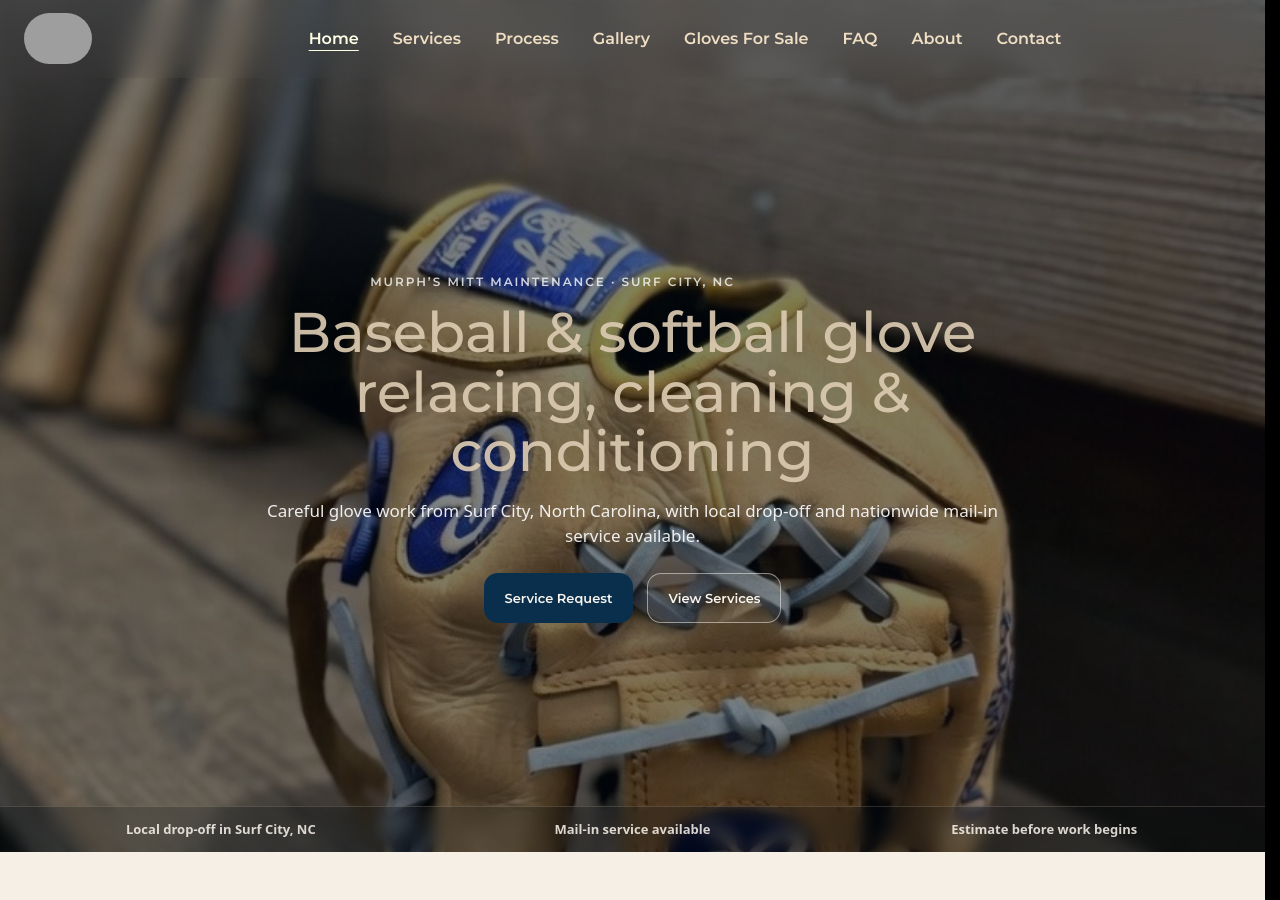
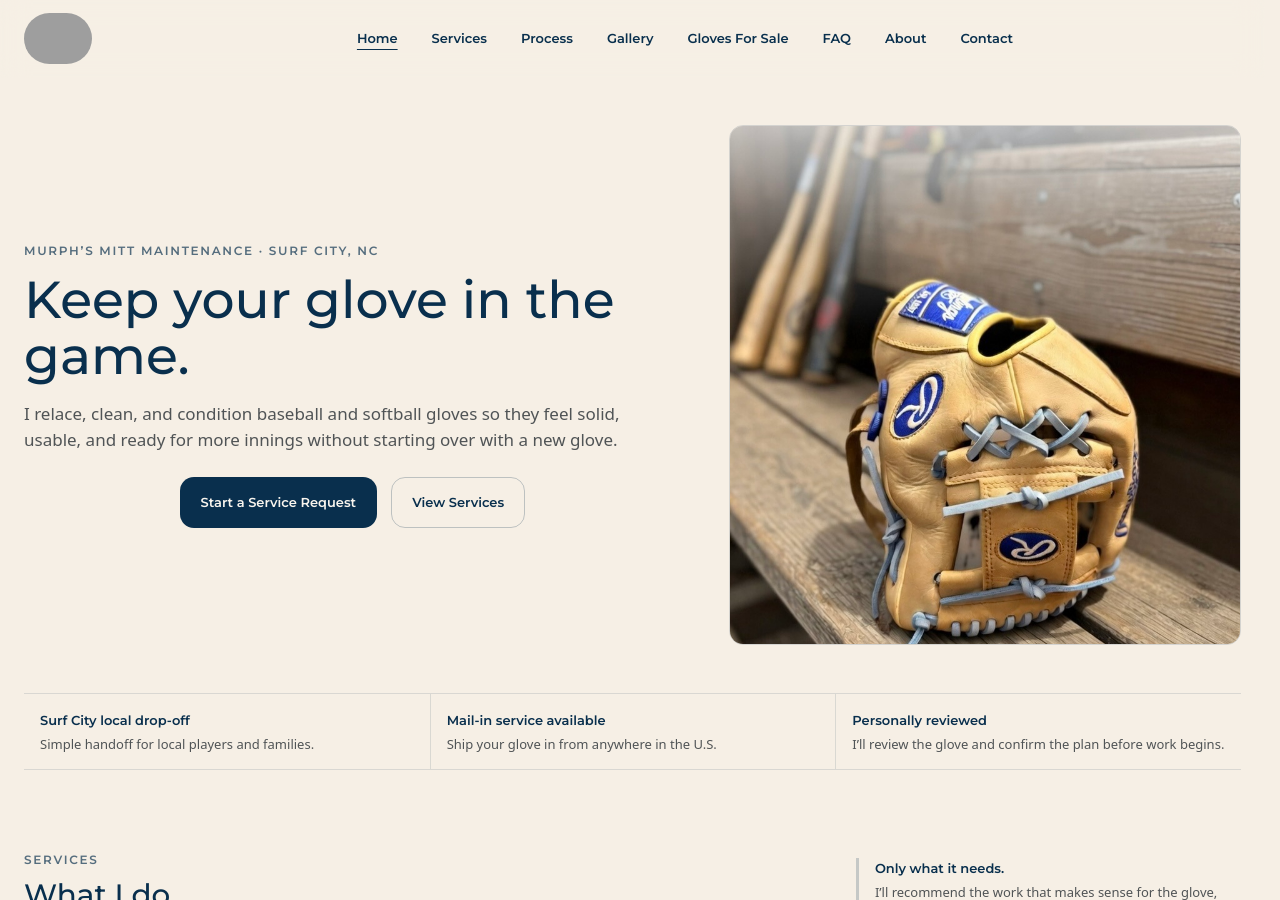
Before and after one commit to kbrettmurphy-ctrl/murphsmitts, a Jekyll site: the page built from index.html, in a window 1280 px wide and 900 px high. Built offline with Jekyll 4.4.1, drawn with Linux system fonts in a browser that asks for light colours; some of the changed text lies outside the part shown; grey boxes are pictures that could not be loaded.

Commit message:
style: polish MurphOS home page

```diff
--- a/assets/css/styles-16.css
+++ b/assets/css/styles-16.css
@@ -148,7 +148,7 @@ label,
 }
 
 body.home .site-header{
-  background: transparent;
+  background: rgba(246, 239, 229, .82);
 }
 
 body.header-scrolled .site-header{
@@ -157,7 +157,7 @@ body.header-scrolled .site-header{
 }
 
 body.home.header-over-hero .site-header{
-  background: transparent;
+  background: rgba(246, 239, 229, .82);
   border-bottom-color: transparent;
 }
 
@@ -254,15 +254,20 @@ body.home.header-over-hero .site-header{
    /* color: var(--red); */
 /* } */
 
-/* Home only: cream nav while header is over the hero */
+/* Home keeps normal navy nav over the editorial hero. */
+body.home .site-nav a{
+  font-size: var(--text-sm);
+  filter: none;
+}
+
 body.home.header-over-hero .site-nav a{
-  color: var(--mm-cream-brand);
+  color: var(--mm-navy);
 }
 
 body.home.header-over-hero .site-nav a.active,
 body.home.header-over-hero .site-nav a[aria-current="page"],
 body.home.header-over-hero .site-nav a:hover{
-  color: var(--mm-cream-brand);
+  color: var(--mm-navy);
 }
 
 .actions{
@@ -399,166 +404,123 @@ body.home.header-over-hero .site-nav a:hover{
    HERO
    ========================= */
 
-body.home{ background: #000; }
-
-/* Home only: let the hero own the screen (footer goes below fold) */
+body.home{ background: var(--mm-bg); }
+
+/* Home only: let sections control their own rhythm. */
 body.home main{
-  flex: 0;          /* stop shrinking main to make room for footer */
+  flex: 0;
 }
 
 body.home .hero{
-  min-height: calc(100vh - var(--space-7));
-  min-height: calc(100svh - var(--space-7));
+  min-height: auto;
 }
 body.home .footer{margin-top:0;}
 .hero{
   position: relative;
-  min-height: calc(100vh - var(--space-7));   /* fallback */
-  min-height: calc(100svh - var(--space-7));  /* mobile-safe */
-  display:flex;
-  align-items:center;
-  justify-content:center;
-  text-align:center;
-
-  background-image: url("../img/IMG_7977.jpeg");
-  background-size: cover;
-  background-position: center;
-  background-repeat: no-repeat;
+  min-height: auto;
+  padding: calc(var(--headerH) + var(--space-7)) 0 var(--space-7);
+  background: var(--mm-bg);
+  text-align:left;
 }
 
 .hero::before{
-  content:"";
-  position:absolute;
-  inset:0;
-  background: rgba(2, 11, 18, 0.5);
+  content:none;
+}
+
+.hero-inner{
+  display:grid;
+  grid-template-columns: minmax(0, 1fr) minmax(320px, .78fr);
+  gap: var(--space-7);
+  align-items:center;
 }
 
 .hero-content{
   position: relative;
   z-index: 1;
-  color: rgba(218, 202, 177,0.92);
-  max-width: 900px;
-  padding: calc(var(--headerH) + var(--space-9)) 0 var(--space-10);
+  max-width: 680px;
+  padding: 0;
+  color: var(--mm-ink);
 }
 
 .hero .hero-kicker{
   margin: 0 0 var(--space-3);
-  color: rgba(249, 245, 238, .78);
+  color: rgba(9, 47, 77, .68);
   font-family: var(--font-brand);
   font-size: var(--text-xs);
   font-weight: 800;
-  letter-spacing: .16em;
+  letter-spacing: .14em;
   text-transform: uppercase;
 }
 
 .hero h1{
-  max-width: 860px;
-  margin: 0 auto var(--space-4);
-  font-size: clamp(38px, 4.5vw, 56px);
+  margin: 0 0 var(--space-4);
+  color: var(--mm-navy);
+  font-size: clamp(34px, 4.4vw, 52px);
   font-weight: 500;
   letter-spacing: 0;
-  line-height: 1.06;
+  line-height: 1.08;
 }
 
 .hero p{
-  max-width: 740px;
-  margin: 0 auto var(--space-5);
-  color: rgba(249, 245, 238, .9);
+  max-width: 620px;
+  margin: 0 0 var(--space-5);
+  color: var(--mm-ink-muted);
   font-size: var(--text-md);
-  line-height: 1.5;
-  filter:brightness(110%);
+  line-height: 1.55;
+  filter:none;
 }
 
 .hero .btn-secondary{
-  color: var(--mm-bg-soft);
-  border-color: rgba(249, 245, 238, .5);
-  background: rgba(255, 255, 255, .06);
+  color: var(--mm-navy);
+  border-color: var(--mm-border-strong);
+  background: transparent;
 }
 
 .hero .btn-secondary:hover{
-  color: var(--mm-bg-soft);
-  background: rgba(255, 255, 255, .12);
-  border-color: rgba(249, 245, 238, .78);
+  color: var(--mm-navy);
+  background: rgba(9, 47, 77, .06);
+  border-color: var(--mm-navy);
+}
+
+.hero-media{
+  margin:0;
+}
+
+.hero-media img{
+  display:block;
+  width:100%;
+  aspect-ratio: 3 / 4;
+  max-height: 520px;
+  object-fit: cover;
+  object-position: 50% 54%;
+  border: 1px solid rgba(9, 47, 77, .14);
+  border-radius: var(--radius-md);
 }
 
 @media (max-width: 700px){
   .hero h1{
-     font-size: 34px;
+     font-size: 30px;
   }
   .hero p{
-     font-size: var(--text-md);
-     filter:brightness(120%);
-  }
-  .hero-content{
-    padding: calc(var(--headerH) + var(--space-7)) 0 var(--space-9);
+     font-size: var(--text-base);
+  }
+  .hero{
+    padding: calc(var(--headerH) + var(--space-5)) 0 var(--space-6);
+  }
+  .hero-inner{
+    grid-template-columns: 1fr;
+    gap: var(--space-5);
+  }
+  .hero-media img{
+    aspect-ratio: 4 / 5;
+    max-height: 430px;
+    object-position: 50% 58%;
   }
 }
 
 @media (max-height: 720px){
-  .hero-content{
-    padding: calc(var(--headerH) + var(--space-7)) 0 var(--space-9);
-  }
   .hero p{
-    margin: 0 auto 16px;
-  }
-}
-
-/* =========================
-   TRUST STRIP
-   ========================= */
-
-.trust-strip{
-  background: transparent;
-  /* border-top: 1px solid rgba(9,47,77,.10); */
-  /* border-bottom: 1px solid rgba(9,47,77,.10); */
-  padding: 8px 0;
-}
-
-.trust-items{
-  display:grid;
-  grid-template-columns: repeat(3, minmax(0, 1fr));
-  gap: 12px 18px;
-  align-items:center;
-}
-
-.trust-item{
-  text-align:center;
-  font-size: 15px;
-  font-weight: 600;
-}
-
-/* Hero trust strip overrides */
-.hero-trust{
-  position: absolute;
-  left: 0;
-  right: 0;
-  bottom: 0;
-  z-index: 1;
-  background: rgba(2, 11, 18, .2);
-  backdrop-filter: blur(8px);
-  border-top: 1px solid rgba(218,202,177,.18);
-  border-bottom: 0;
-  padding: var(--space-3) 0;
-}
-
-.hero-trust .trust-item{
-  color: rgba(249, 245, 238, .86);
-  font-size: var(--text-sm);
-  letter-spacing: 0;
-}
-
-@media (max-width: 1024px){
-  .hero-trust{
-    padding: 6px;
-  }
-  .hero-trust .trust-items{
-    grid-template-columns: 1fr;
-    gap: 4px;
-  }
-  .hero-trust .trust-item{
-    font-size: 13px;
-    line-height: 1;
-    margin: 0;
+    margin-bottom: var(--space-4);
   }
 }
 
@@ -2383,7 +2345,7 @@ footer{
 }
 
 body.home.header-over-hero .menu-btn span{
-  background: var(--mm-cream-brand);
+  background: var(--mm-navy);
 }
 
 .mobile-menu{
@@ -2533,17 +2495,55 @@ body.home footer{
    ========================= */
 
 .home-sections{
-  background: var(--bg);
+  background: var(--mm-bg);
 }
 
 .home-section{
   padding: var(--space-7) 0;
-}
-
-.home-section-alt{
-  background: var(--mm-bg-soft);
+  background: var(--mm-bg);
+}
+
+.home-section + .home-section{
   border-top: 1px solid rgba(9, 47, 77, .08);
-  border-bottom: 1px solid rgba(9, 47, 77, .08);
+}
+
+.home-trust-cues{
+  padding: 0 0 var(--space-6);
+  background: var(--mm-bg);
+}
+
+.home-trust-list{
+  display:grid;
+  grid-template-columns: repeat(3, minmax(0, 1fr));
+  border-top: 1px solid var(--mm-border);
+  border-bottom: 1px solid var(--mm-border);
+}
+
+.home-trust-cue{
+  padding: var(--space-4);
+}
+
+.home-trust-cue + .home-trust-cue{
+  border-left: 1px solid var(--mm-border);
+}
+
+.home-trust-cue strong,
+.home-trust-cue span{
+  display:block;
+}
+
+.home-trust-cue strong{
+  color: var(--mm-navy);
+  font-family: var(--font-brand);
+  font-size: var(--text-sm);
+  font-weight: 800;
+}
+
+.home-trust-cue span{
+  margin-top: var(--space-1);
+  color: var(--mm-ink-muted);
+  font-size: var(--text-sm);
+  line-height: 1.45;
 }
 
 .home-section-header{
@@ -2705,7 +2705,44 @@ body.home footer{
 }
 
 .home-reviews-grid{
+  display:grid;
+  grid-template-columns: repeat(3, minmax(0, 1fr));
+  gap: var(--space-4);
   margin-top: var(--space-5);
+}
+
+.home-reviews-grid .review-card{
+  display:flex;
+  flex-direction:column;
+  min-height: 100%;
+  margin:0;
+  padding: var(--space-5);
+  border: 1px solid var(--mm-border);
+  border-radius: var(--radius-sm);
+  background: rgba(255, 250, 243, .62);
+}
+
+.home-reviews-grid .review-stars{
+  margin:0 0 var(--space-3);
+  color: rgba(9, 47, 77, .72);
+  font-size: var(--text-xs);
+  letter-spacing: .12em;
+}
+
+.home-reviews-grid .review-text{
+  flex:1;
+  margin:0;
+  color: var(--mm-ink);
+  font-size: var(--text-base);
+  line-height:1.55;
+}
+
+.home-reviews-grid .review-meta{
+  margin-top: var(--space-4);
+  color: var(--mm-ink-muted);
+  font-family: var(--font-brand);
+  font-size: var(--text-xs);
+  font-weight: 700;
 }
 
 .home-final-section{
@@ -2738,11 +2775,14 @@ body.home footer{
     grid-template-columns: 1fr;
   }
 
+  .home-trust-list,
   .home-services-list,
-  .home-process-grid{
+  .home-process-grid,
+  .home-reviews-grid{
     grid-template-columns: 1fr;
   }
 
+  .home-trust-cue + .home-trust-cue,
   .home-service-item + .home-service-item{
     border-left: 0;
     border-top: 1px solid var(--mm-border);
@@ -2754,10 +2794,24 @@ body.home footer{
 }
 
 @media (max-width: 560px){
+  .home-section h2{
+    font-size: 24px;
+  }
+
+  .home-section .lede{
+    font-size: var(--text-base);
+  }
+
   .home-actions,
   .home-final-actions{
     flex-direction:column;
     align-items:stretch;
+  }
+
+  body.home .btn{
+    min-height:44px;
+    padding:10px 14px;
+    font-size: var(--text-xs);
   }
 }
 
--- a/index.html
+++ b/index.html
@@ -6,48 +6,61 @@ nav: home
 body_class: home
 ---
 
-<section class="hero" aria-label="Hero">
-  <div class="hero-content container">
-    <p class="hero-kicker">Murph’s Mitt Maintenance · Surf City, NC</p>
-    <h1>Baseball &amp; softball glove relacing, cleaning &amp; conditioning</h1>
-    <p>Careful glove work from Surf City, North Carolina, with local drop-off and nationwide mail-in service available.</p>
+<section class="hero" aria-labelledby="home-hero-title">
+  <div class="hero-inner container">
+    <div class="hero-content">
+      <p class="hero-kicker">MURPH’S MITT MAINTENANCE · SURF CITY, NC</p>
+      <h1 id="home-hero-title">Keep your glove in the game.</h1>
+      <p>I relace, clean, and condition baseball and softball gloves so they feel solid, usable, and ready for more innings without starting over with a new glove.</p>
 
-    <div class="cta">
-      <a class="btn btn-primary" href="{{ '/contact/?tab=service' | relative_url }}">Service Request</a>
-      <a class="btn btn-secondary" href="{{ '/services/' | relative_url }}">View Services</a>
-    </div>
-  </div>
-
-  <div class="trust-strip hero-trust" aria-label="Trust signals">
-    <div class="container">
-      <div class="trust-items">
-        <div class="trust-item">Local drop-off in Surf City, NC</div>
-        <div class="trust-item">Mail-in service available</div>
-        <div class="trust-item">Estimate before work begins</div>
+      <div class="cta">
+        <a class="btn btn-primary" href="{{ '/contact/?tab=service' | relative_url }}">Start a Service Request</a>
+        <a class="btn btn-secondary" href="{{ '/services/' | relative_url }}">View Services</a>
       </div>
     </div>
+
+    <figure class="hero-media">
+      <img src="{{ '/assets/img/IMG_7977.jpeg' | relative_url }}" alt="Baseball glove on Murph's Mitt Maintenance workbench">
+    </figure>
   </div>
 </section>
 
 <main class="home-sections">
+
+  <section class="home-trust-cues" aria-label="Trust cues">
+    <div class="container home-trust-list">
+      <div class="home-trust-cue">
+        <strong>Surf City local drop-off</strong>
+        <span>Simple handoff for local players and families.</span>
+      </div>
+      <div class="home-trust-cue">
+        <strong>Mail-in service available</strong>
+        <span>Ship your glove in from anywhere in the U.S.</span>
+      </div>
+      <div class="home-trust-cue">
+        <strong>Personally reviewed</strong>
+        <span>I’ll review the glove and confirm the plan before work begins.</span>
+      </div>
+    </div>
+  </section>
 
   <section class="home-section">
     <div class="container">
       <div class="home-section-split">
         <div class="home-section-header">
           <p class="kicker">Services</p>
-          <h2>Work that fits what your glove needs</h2>
-          <p class="lede">Every glove is different. I’ll look at the lace, leather, pocket, and structure, then confirm the work before anything starts.</p>
+          <h2>What I do</h2>
+          <p class="lede">Most gloves come in needing new lace, a deep clean, conditioning, tighter structure, or a specific repair. I’ll look it over and recommend only what makes sense.</p>
         </div>
 
         <div class="home-trust-panel" aria-label="Service trust cues">
           <div>
-            <strong>Local or shipped</strong>
-            <span>Drop off near Surf City or mail your glove in from anywhere in the U.S.</span>
+            <strong>Only what it needs.</strong>
+            <span>I’ll recommend the work that makes sense for the glove, not a one-size-fits-all package.</span>
           </div>
           <div>
-            <strong>Reviewed first</strong>
-            <span>You get a clear scope and estimate before the glove goes on the bench.</span>
+            <strong>Small shop attention</strong>
+            <span>The work stays personal from intake to return.</span>
           </div>
         </div>
       </div>
@@ -60,12 +73,12 @@ body_class: home
 
         <article class="home-service-item">
           <h3>Clean &amp; Condition</h3>
-          <p>Remove field grime, condition dry leather, and preserve the glove’s character.</p>
+          <p>Remove dirt, sweat, and grime, then condition the leather without stripping away its character.</p>
         </article>
 
         <article class="home-service-item">
-          <h3>Color changes / targeted lace work</h3>
-          <p>Change lace color or handle a specific section when a full relace is not needed.</p>
+          <h3>Targeted lace work</h3>
+          <p>Handle a broken section, color change, or smaller lace repair when a full relace is not needed.</p>
         </article>
       </div>
 
@@ -76,7 +89,7 @@ body_class: home
     </div>
   </section>
 
-  <section class="home-section home-section-alt home-proof-section">
+  <section class="home-section home-proof-section">
     <div class="container">
       <div class="home-section-header">
         <p class="kicker">Real Work</p>
@@ -84,7 +97,7 @@ body_class: home
         <p class="lede">A few examples from the bench. Every glove comes in with its own wear, shape, and story.</p>
       </div>
 
-      <div id="homeGalleryStatus" class="home-gallery-status">Loading recent glove photos...</div>
+      <div id="homeGalleryStatus" class="home-gallery-status">Loading photos...</div>
       <div id="homeGalleryPreview" class="gallery-strip" data-gallery-group="home-featured"></div>
 
       <div class="home-actions">
@@ -98,8 +111,7 @@ body_class: home
     <div class="container">
       <div class="home-section-header">
         <p class="kicker">Process</p>
-        <h2>Simple process, no guesswork</h2>
-        <p class="lede">The goal is to make the next step clear before your glove is opened up, cleaned, relaced, or shipped back.</p>
+        <h2>How it works</h2>
       </div>
 
       <div class="home-process-grid">
@@ -107,23 +119,23 @@ body_class: home
           <div>
             <span>01</span>
             <h3>Send the request</h3>
-            <p>Tell me what the glove needs and whether you prefer local drop-off or mail-in service.</p>
+            <p>Tell me what the glove needs and upload photos if available.</p>
           </div>
         </article>
 
         <article class="home-process-step">
           <div>
             <span>02</span>
-            <h3>Confirm the plan</h3>
-            <p>I review the glove, confirm the scope, and send the estimate before work begins.</p>
+            <h3>Review the glove</h3>
+            <p>I check the lace, leather, pocket, and structure before confirming the plan.</p>
           </div>
         </article>
 
         <article class="home-process-step">
           <div>
             <span>03</span>
-            <h3>Care, relace, return</h3>
-            <p>The glove is cleaned, conditioned, relaced where needed, checked, and returned ready for the field.</p>
+            <h3>Work begins</h3>
+            <p>The glove is cleaned, conditioned, relaced or repaired, then checked before return.</p>
           </div>
         </article>
       </div>
@@ -135,7 +147,7 @@ body_class: home
     </div>
   </section>
 
-  <section class="home-section home-section-alt">
+  <section class="home-section">
     <div class="container">
       <div class="home-section-header">
         <p class="kicker">Customer Trust</p>
@@ -155,7 +167,7 @@ body_class: home
         <article class="review-card">
           <div class="review-stars" aria-label="5 out of 5 stars">★★★★★</div>
           <p class="review-text">
-            "I had three gloves done by Murph's Mitt Maintenance. Each came back better than expected. I have had relacing done in the past, but there was no difference in the structure. That was not the case after getting the gloves back from Murph."
+            "I had three gloves done by Murph's Mitt Maintenance. Each came back better than expected."
           </p>
           <div class="review-meta">— Beau Bilock · Google Review</div>
         </article>
@@ -179,10 +191,10 @@ body_class: home
   <section class="home-section home-final-section">
     <div class="container">
       <div class="home-final-cta">
-        <div>
+        <div class="home-section-header">
           <p class="kicker">Ready When You Are</p>
           <h2>Have a glove that needs attention?</h2>
-          <p class="lede">Send the details, choose local drop-off or mail-in service, and I’ll review the request before confirming the estimate.</p>
+          <p class="lede">Send the details, choose local drop-off or mail-in service, and I’ll follow up with the next step.</p>
         </div>
         <div class="home-final-actions">
           <a class="btn btn-primary" href="{{ '/contact/?tab=service' | relative_url }}">Start a Service Request</a>
```
Also changed, not shown: other parts of index.html (+1 -1 lines).
